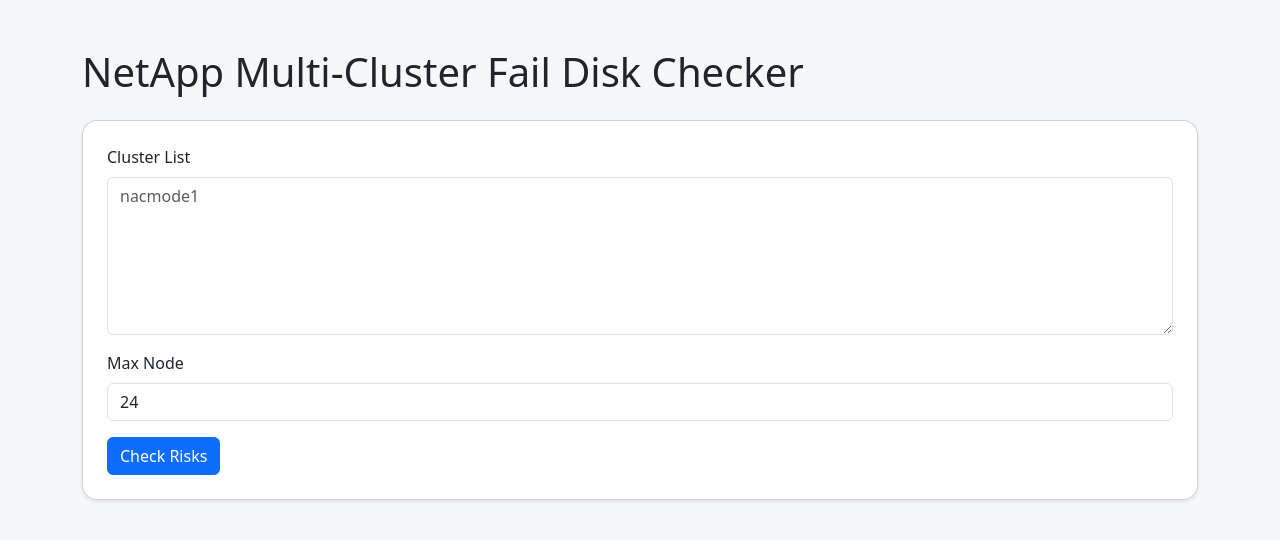
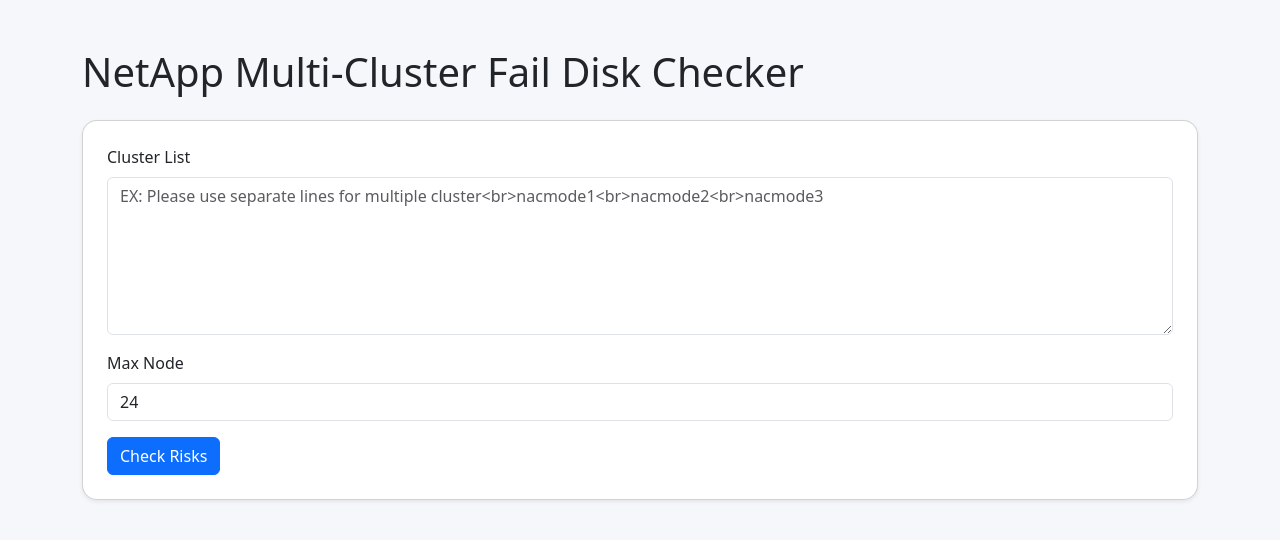
Before and after one commit to igt1257/netapp-risk-checker, a Flask app: page / in a window 1280 px wide. Shown: the top 540 px of the page. Run offline with Flask 3, Linux system fonts and the light colour scheme.

Commit message:
placeholder info update

```diff
--- a/templates/index.html
+++ b/templates/index.html
@@ -33,7 +33,7 @@
                     class="form-control"
                     name="clusters"
                     rows="6"
-                    placeholder="nacmode1"
+                    placeholder="EX: Please use separate lines for multiple cluster<br>nacmode1<br>nacmode2<br>nacmode3"
                     required></textarea>
             </div>
 
```
